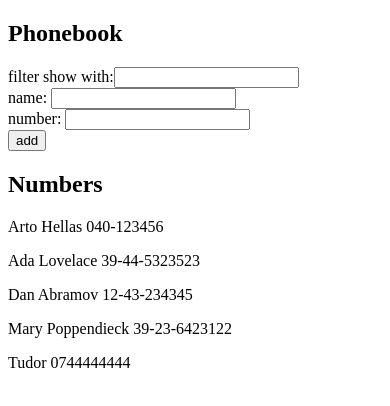
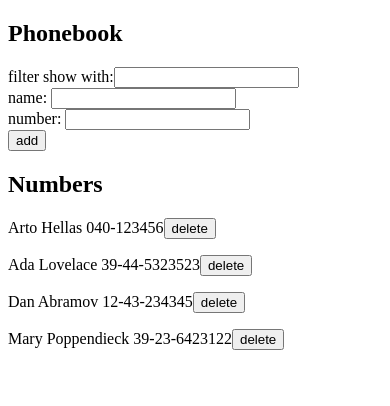
Before and after one commit to TudorFlorea/full-stack-open-2019, a React (Create React App) app in the folder part2/phonebook/: page / in a window 390 px wide. Shown: the top 406 px of the page. Built offline with nearby package versions, Linux system fonts and the light colour scheme; data requests are answered from the project's data file.

Commit message:
2.17: Phonebook step9

```diff
--- a/part2/phonebook/db.json
+++ b/part2/phonebook/db.json
@@ -19,11 +19,6 @@
       "name": "Mary Poppendieck",
       "number": "39-23-6423122",
       "id": 4
-    },
-    {
-      "name": "Tudor",
-      "number": "0744444444",
-      "id": 5
     }
   ]
 }
--- a/part2/phonebook/src/App.js
+++ b/part2/phonebook/src/App.js
@@ -1,5 +1,4 @@
 import React, { useState, useEffect } from "react";
-import axios from "axios";
 
 import Filter from "./components/Filter";
 import PersonForm from "./components/PersonForm";
@@ -14,9 +13,6 @@ const App = () => {
   const [filterName, setFilterName] = useState("");
 
   useEffect(() => {
-    // axios.get("http://localhost:3001/persons").then(response => {
-    //   setPersons(response.data);
-    // });
     personService.getAll().then(initalPersons => {
       setPersons(initalPersons);
     });
@@ -77,7 +73,7 @@ const App = () => {
 
       <h2>Numbers</h2>
 
-      <Persons persons={personsToShow} />
+      <Persons persons={personsToShow} setPersons={setPersons} />
     </div>
   );
 };
--- a/part2/phonebook/src/components/Persons.js
+++ b/part2/phonebook/src/components/Persons.js
@@ -1,11 +1,31 @@
 import React from "react";
 
-const Persons = ({ persons }) => {
+import personsService from "../services/persons";
+
+const Persons = ({ persons, setPersons }) => {
+  const handlePersonDelete = personToDelete => {
+    const { id, name } = personToDelete;
+    const answer = window.confirm(`Delete ${name}?`);
+    if (answer) {
+      personsService.deletePerson(id).then(data => {
+        setPersons(persons.filter(person => person.id !== id));
+      });
+    }
+    console.log(answer, id);
+  };
+
   return (
     <>
       {persons.map(person => (
         <p key={person.name}>
           {person.name} {person.number}
+          <button
+            onClick={() => {
+              handlePersonDelete(person);
+            }}
+          >
+            delete
+          </button>
         </p>
       ))}
     </>
--- a/part2/phonebook/src/services/persons.js
+++ b/part2/phonebook/src/services/persons.js
@@ -12,4 +12,9 @@ const create = newPerson => {
   return req.then(res => res.data);
 };
 
-export default { getAll, create };
+const deletePerson = id => {
+  const req = axios.delete(`${baseUrl}/${id}`);
+  return req.then(res => res.data);
+};
+
+export default { getAll, create, deletePerson };
```
